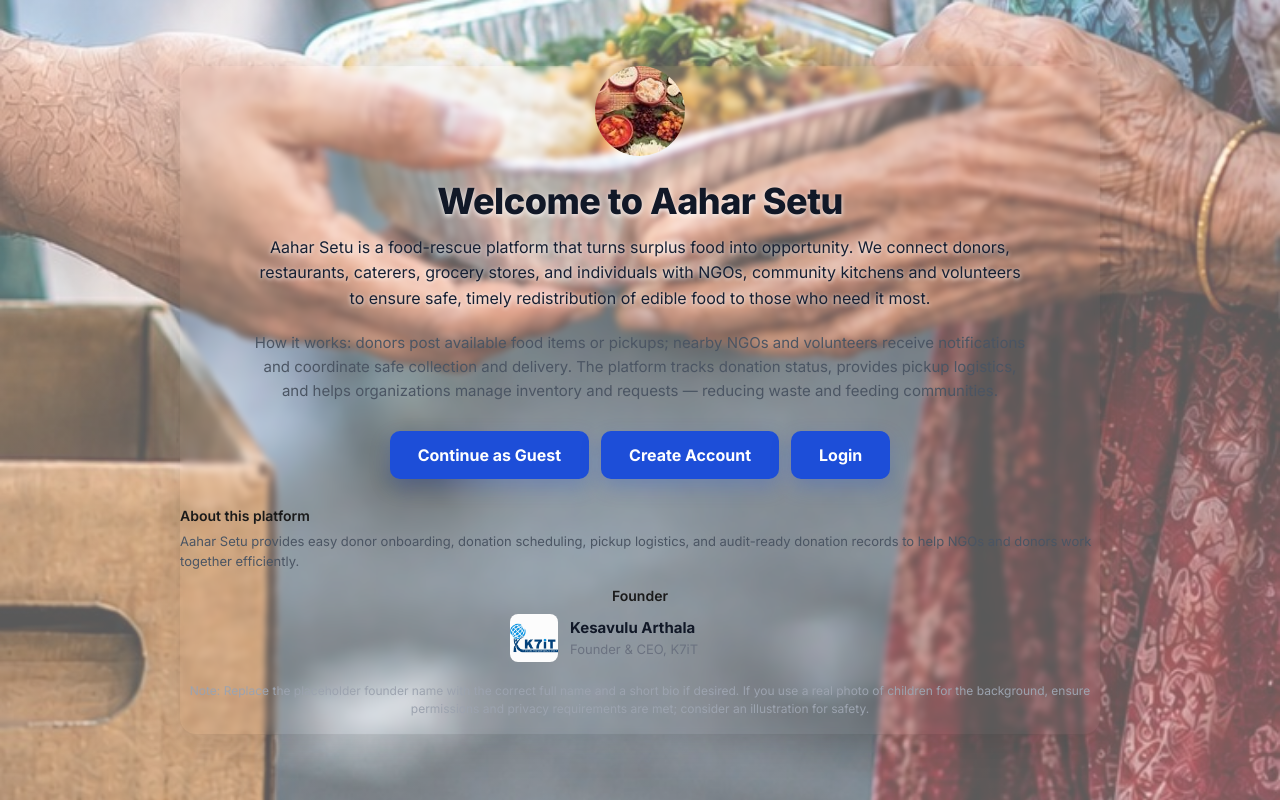
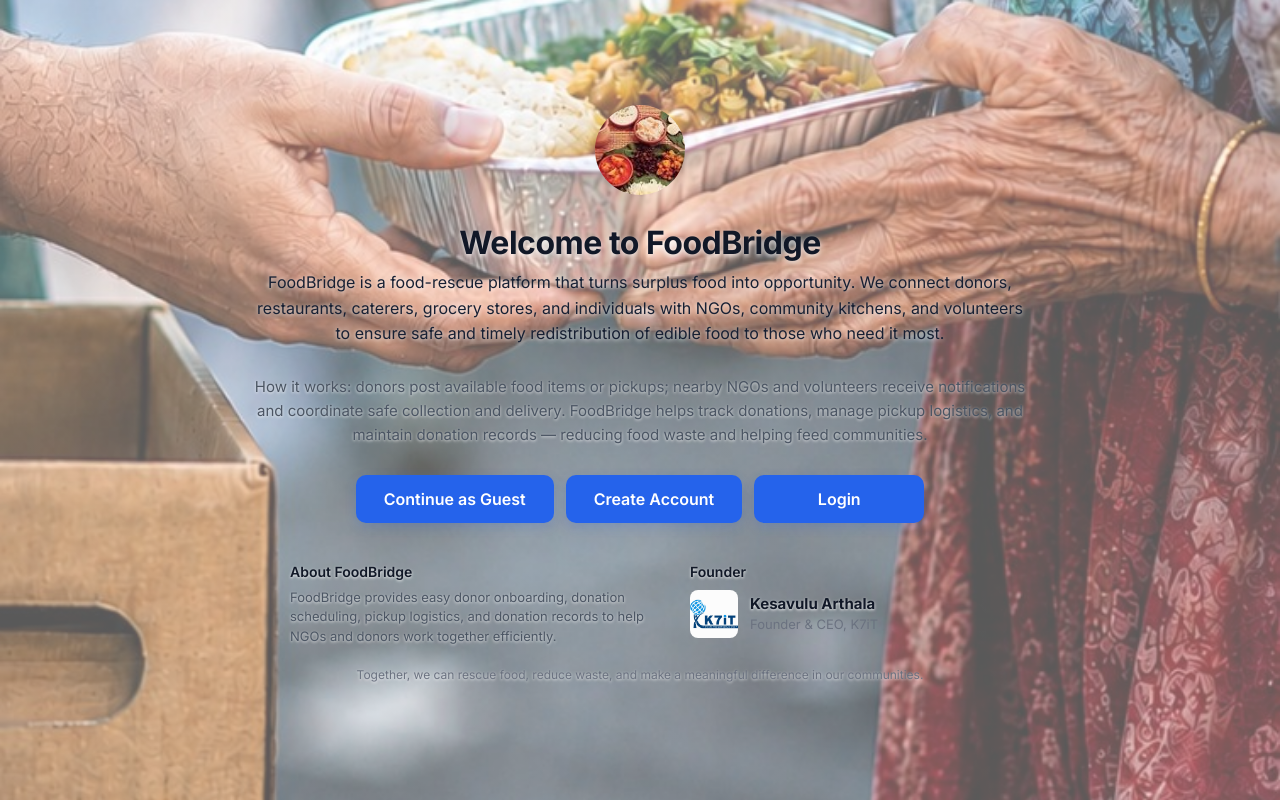
Before and after one commit to likithknp/food-rescue-UI, a React (Vite) app: page / in a window 1280 px wide. Built offline with nearby package versions, Linux system fonts and the light colour scheme.

Commit message:
Changes in welcome page page - adding background image

```diff
--- a/src/pages/Welcome.jsx
+++ b/src/pages/Welcome.jsx
@@ -8,54 +8,42 @@ function Welcome() {
             style={{
                 minHeight: "100vh",
                 display: "flex",
+                flexDirection: "column",
+                justifyContent: "center",
                 alignItems: "center",
-                justifyContent: "center",
                 padding: "40px 20px",
                 boxSizing: "border-box",
-                // Use an external placeholder image (Unsplash). Replace with your own public image path if available.
-                backgroundImage: `
-  linear-gradient(
-    rgba(255, 255, 255, 0.35),
-    rgba(255, 255, 255, 0.35)
-  ),
-  url("/food-rescue.jpeg")`,
+
+                // Same background style as Login page
+                backgroundImage:
+                    'linear-gradient(rgba(255, 255, 255, 0.35), rgba(255, 255, 255, 0.35)), url("/food-rescue.jpeg")',
                 backgroundSize: "cover",
                 backgroundPosition: "center",
                 backgroundRepeat: "no-repeat",
-                textAlign: "center"
             }}
         >
+
+            {/* Main Welcome Content */}
             <div
                 style={{
+                    width: "100%",
                     maxWidth: "920px",
-                    width: "100%",
-                    padding: "0px",
-                    borderRadius: "16px",
-                    // background: "linear-gradient(180deg, rgba(255,255,255,0.88), rgba(255,255,255,0.82))",
-                    background: "transparent",
-                    backdropFilter: "blur(3px)",
-                    WebkitBackdropFilter: "blur(3px)",
-                    border: "0",
-
-                    boxShadow: "0 8px 40px rgba(0, 0, 0, 0.12)",
-
-                    color: "#111827",
+                    display: "flex",
+                    flexDirection: "column",
+                    alignItems: "center",
+                    textAlign: "center",
                 }}
             >
+
+                {/* Food Donation Image */}
                 <div
                     style={{
-                        width: "90px",
-                        height: "90px",
-                        margin: "0 auto 24px",
-                        borderRadius: "50%",
-                        /* make wrapper visually transparent and remove shadow */
-                        overflow: "visible",
-                        position: "relative",
-                        background: "transparent",
+                        width: "100px",
+                        height: "100px",
+                        marginBottom: "24px",
                         display: "flex",
                         justifyContent: "center",
                         alignItems: "center",
-                        boxShadow: "none",
                     }}
                 >
                     <img
@@ -66,164 +54,299 @@ function Welcome() {
                             height: "90px",
                             objectFit: "cover",
                             borderRadius: "50%",
-                            position: "absolute",
-                            left: "50%",
-                            top: "50%",
-                            transform: "translate(-50%, -50%)",
+                            display: "block",
                         }}
                     />
                 </div>
 
+                {/* Welcome Heading */}
                 <h1
                     style={{
-                        fontSize: "36px",
-                        margin: "0 0 12px",
-                        fontWeight: 800,
+                        fontSize: "32px",
+                        fontWeight: "700",
+                        margin: "0 0 8px 0",
                         color: "#111827",
+                        textAlign: "center",
                         textShadow: "0 2px 5px rgba(255,255,255,0.9)",
                     }}
                 >
-                    Welcome to Aahar Setu
+                    Welcome to FoodBridge
                 </h1>
 
+                {/* Introduction */}
                 <p
                     style={{
                         maxWidth: "780px",
                         margin: "0 auto 20px",
                         lineHeight: 1.6,
                         color: "#172033",
-                        fontSize: 16,
+                        fontSize: "16px",
                         fontWeight: 500,
+                        textAlign: "center",
                         textShadow: "0 1px 4px rgba(255,255,255,0.9)",
                     }}
                 >
-                    Aahar Setu is a food-rescue platform that turns surplus food into
-                    opportunity. We connect donors, restaurants, caterers, grocery stores,
-                    and individuals with NGOs, community kitchens and volunteers to ensure
-                    safe, timely redistribution of edible food to those who need it most.
+                    FoodBridge is a food-rescue platform that turns surplus food
+                    into opportunity. We connect donors, restaurants, caterers,
+                    grocery stores, and individuals with NGOs, community kitchens,
+                    and volunteers to ensure safe and timely redistribution of
+                    edible food to those who need it most.
                 </p>
 
-                <p style={{ maxWidth: "780px", margin: "8px auto 28px", lineHeight: 1.6, color: "#4b5563", fontSize: 15 }}>
-                    How it works: donors post available food items or pickups; nearby NGOs and volunteers receive notifications and coordinate safe collection and delivery. The platform tracks donation status, provides pickup logistics, and helps organizations manage inventory and requests — reducing waste and feeding communities.
+                {/* How FoodBridge Works */}
+                <p
+                    style={{
+                        maxWidth: "780px",
+                        margin: "8px auto 28px",
+                        lineHeight: 1.6,
+                        color: "#4B5563",
+                        fontSize: "15px",
+                        fontWeight: 400,
+                        textAlign: "center",
+                        textShadow: "0 1px 3px rgba(255,255,255,0.8)",
+                    }}
+                >
+                    How it works: donors post available food items or pickups;
+                    nearby NGOs and volunteers receive notifications and
+                    coordinate safe collection and delivery. FoodBridge helps
+                    track donations, manage pickup logistics, and maintain
+                    donation records — reducing food waste and helping feed
+                    communities.
                 </p>
 
+                {/* Action Buttons */}
                 <div
                     style={{
+                        width: "100%",
                         display: "flex",
                         flexDirection: "row",
                         gap: "12px",
                         justifyContent: "center",
-                        marginBottom: "26px",
-                        flexWrap: "wrap"
+                        alignItems: "center",
+                        marginBottom: "30px",
+                        flexWrap: "wrap",
                     }}
                 >
+
+                    {/* Continue as Guest */}
                     <button
                         onClick={() => navigate("/dashboard")}
                         style={{
                             padding: "12px 28px",
-                            backgroundColor: "#1D4ED8",
+                            backgroundColor: "#2563EB",
                             color: "white",
                             border: "none",
                             borderRadius: "10px",
                             fontSize: "16px",
-                            fontWeight: 700,
+                            fontWeight: 600,
                             cursor: "pointer",
-                            boxShadow: "0 8px 20px rgba(29,78,216,0.25)"
+                            minWidth: "170px",
+                            height: "48px",
+                            transition: "all 0.25s ease",
+                            boxShadow:
+                                "0 4px 12px rgba(37, 99, 235, 0.2)",
                         }}
-                        onMouseOver={e => (e.target.style.background = "#1747b9")}
-                        onMouseOut={e => (e.target.style.background = "#1D4ED8")}
+                        onMouseOver={(e) => {
+                            e.currentTarget.style.background = "#1D4ED8";
+                        }}
+                        onMouseOut={(e) => {
+                            e.currentTarget.style.background = "#2563EB";
+                        }}
                     >
                         Continue as Guest
                     </button>
 
+                    {/* Create Account */}
                     <button
                         onClick={() => navigate("/register")}
                         style={{
                             padding: "12px 28px",
-                            backgroundColor: "#1D4ED8",
+                            backgroundColor: "#2563EB",
                             color: "white",
                             border: "none",
                             borderRadius: "10px",
                             fontSize: "16px",
-                            fontWeight: 700,
+                            fontWeight: 600,
                             cursor: "pointer",
-                            boxShadow: "0 8px 20px rgba(29,78,216,0.25)"
+                            minWidth: "170px",
+                            height: "48px",
+                            transition: "all 0.25s ease",
+                            boxShadow:
+                                "0 4px 12px rgba(37, 99, 235, 0.2)",
                         }}
-                        onMouseOver={e => (e.target.style.background = "#1747b9")}
-                        onMouseOut={e => (e.target.style.background = "#1D4ED8")}
+                        onMouseOver={(e) => {
+                            e.currentTarget.style.background = "#1D4ED8";
+                        }}
+                        onMouseOut={(e) => {
+                            e.currentTarget.style.background = "#2563EB";
+                        }}
                     >
                         Create Account
                     </button>
 
+                    {/* Login */}
                     <button
                         onClick={() => navigate("/login")}
                         style={{
                             padding: "12px 28px",
-                            backgroundColor: "#1D4ED8",
+                            backgroundColor: "#2563EB",
                             color: "white",
                             border: "none",
                             borderRadius: "10px",
                             fontSize: "16px",
-                            fontWeight: 700,
+                            fontWeight: 600,
                             cursor: "pointer",
-                            boxShadow: "0 8px 20px rgba(29,78,216,0.25)"
+                            minWidth: "170px",
+                            height: "48px",
+                            transition: "all 0.25s ease",
+                            boxShadow:
+                                "0 4px 12px rgba(37, 99, 235, 0.2)",
                         }}
-                        onMouseOver={e => (e.target.style.background = "#1747b9")}
-                        onMouseOut={e => (e.target.style.background = "#1D4ED8")}
+                        onMouseOver={(e) => {
+                            e.currentTarget.style.background = "#1D4ED8";
+                        }}
+                        onMouseOut={(e) => {
+                            e.currentTarget.style.background = "#2563EB";
+                        }}
                     >
                         Login
                     </button>
                 </div>
 
+                {/* About + Founder */}
                 <div
                     style={{
+                        width: "100%",
+                        display: "flex",
+                        alignItems: "flex-start",
+                        justifyContent: "center",
+                        gap: "40px",
+                        flexWrap: "wrap",
                         marginTop: "8px",
-                        display: "flex",
-                        alignItems: "center",
-                        justifyContent: "center",
-                        gap: "14px",
-                        flexWrap: "wrap"
                     }}
                 >
-                    <div style={{ textAlign: "left", minWidth: 260 }}>
-                        <div style={{ fontSize: 14, color: "#1a1a1a", fontWeight: 600 }}>About this platform</div>
-                        <div style={{ fontSize: 13, color: "#4b5563", marginTop: 6 }}>
-                            Aahar Setu provides easy donor onboarding, donation scheduling, pickup logistics, and audit-ready donation records to help NGOs and donors work together efficiently.
+
+                    {/* About Platform */}
+                    <div
+                        style={{
+                            textAlign: "left",
+                            width: "360px",
+                            maxWidth: "100%",
+                        }}
+                    >
+                        <div
+                            style={{
+                                fontSize: "14px",
+                                color: "#111827",
+                                fontWeight: 600,
+                                marginBottom: "6px",
+                                textShadow:
+                                    "0 1px 3px rgba(255,255,255,0.9)",
+                            }}
+                        >
+                            About FoodBridge
+                        </div>
+
+                        <div
+                            style={{
+                                fontSize: "13px",
+                                color: "#4B5563",
+                                lineHeight: 1.5,
+                                textShadow:
+                                    "0 1px 3px rgba(255,255,255,0.8)",
+                            }}
+                        >
+                            FoodBridge provides easy donor onboarding,
+                            donation scheduling, pickup logistics, and
+                            donation records to help NGOs and donors work
+                            together efficiently.
                         </div>
                     </div>
 
-                    <div style={{ minWidth: 260 }}>
-                        <div style={{ fontSize: 14, color: "#1a1a1a", fontWeight: 600 }}>Founder</div>
+                    {/* Founder */}
+                    <div
+                        style={{
+                            width: "300px",
+                            maxWidth: "100%",
+                        }}
+                    >
+                        <div
+                            style={{
+                                fontSize: "14px",
+                                color: "#111827",
+                                fontWeight: 600,
+                                textAlign: "left",
+                                marginBottom: "8px",
+                                textShadow:
+                                    "0 1px 3px rgba(255,255,255,0.9)",
+                            }}
+                        >
+                            Founder
+                        </div>
 
-                        {/* Replace [Founder Name] with the real name of the Founder & CEO of K7iT */}
-                        <div style={{ marginTop: 8, display: "flex", alignItems: "center", gap: 12 }}>
+                        <div
+                            style={{
+                                display: "flex",
+                                alignItems: "center",
+                                gap: "12px",
+                            }}
+                        >
                             <img
                                 src="/K7iT.jpeg"
                                 alt="K7iT Logo"
                                 style={{
-                                    width: 48,
-                                    height: 48,
-                                    borderRadius: 8,
+                                    width: "48px",
+                                    height: "48px",
+                                    borderRadius: "8px",
                                     objectFit: "cover",
                                     objectPosition: "center",
                                 }}
                             />
+
                             <div style={{ textAlign: "left" }}>
-                                <div style={{ fontSize: 15, fontWeight: 700, color: "#111827" }}>
+                                <div
+                                    style={{
+                                        fontSize: "15px",
+                                        fontWeight: 700,
+                                        color: "#111827",
+                                        textShadow:
+                                            "0 1px 3px rgba(255,255,255,0.9)",
+                                    }}
+                                >
                                     Kesavulu Arthala
                                 </div>
-                                <div style={{ fontSize: 13, color: "#6b7280" }}>Founder & CEO, K7iT</div>
+
+                                <div
+                                    style={{
+                                        fontSize: "13px",
+                                        color: "#6B7280",
+                                    }}
+                                >
+                                    Founder & CEO, K7iT
+                                </div>
                             </div>
                         </div>
                     </div>
                 </div>
 
-                <p style={{ marginTop: 20, color: "#9ca3af", fontSize: 12 }}>
-                    Note: Replace the placeholder founder name with the correct full name and a short bio if desired. If you use a real photo of children for the background, ensure permissions and privacy requirements are met; consider an illustration for safety.
+                {/* Footer Note */}
+                <p
+                    style={{
+                        marginTop: "20px",
+                        color: "#6B7280",
+                        fontSize: "12px",
+                        textAlign: "center",
+                        textShadow:
+                            "0 1px 3px rgba(255,255,255,0.8)",
+                    }}
+                >
+                    Together, we can rescue food, reduce waste, and make a
+                    meaningful difference in our communities.
                 </p>
+
             </div>
         </div>
     );
 }
 
-export default Welcome
+export default Welcome;
```
